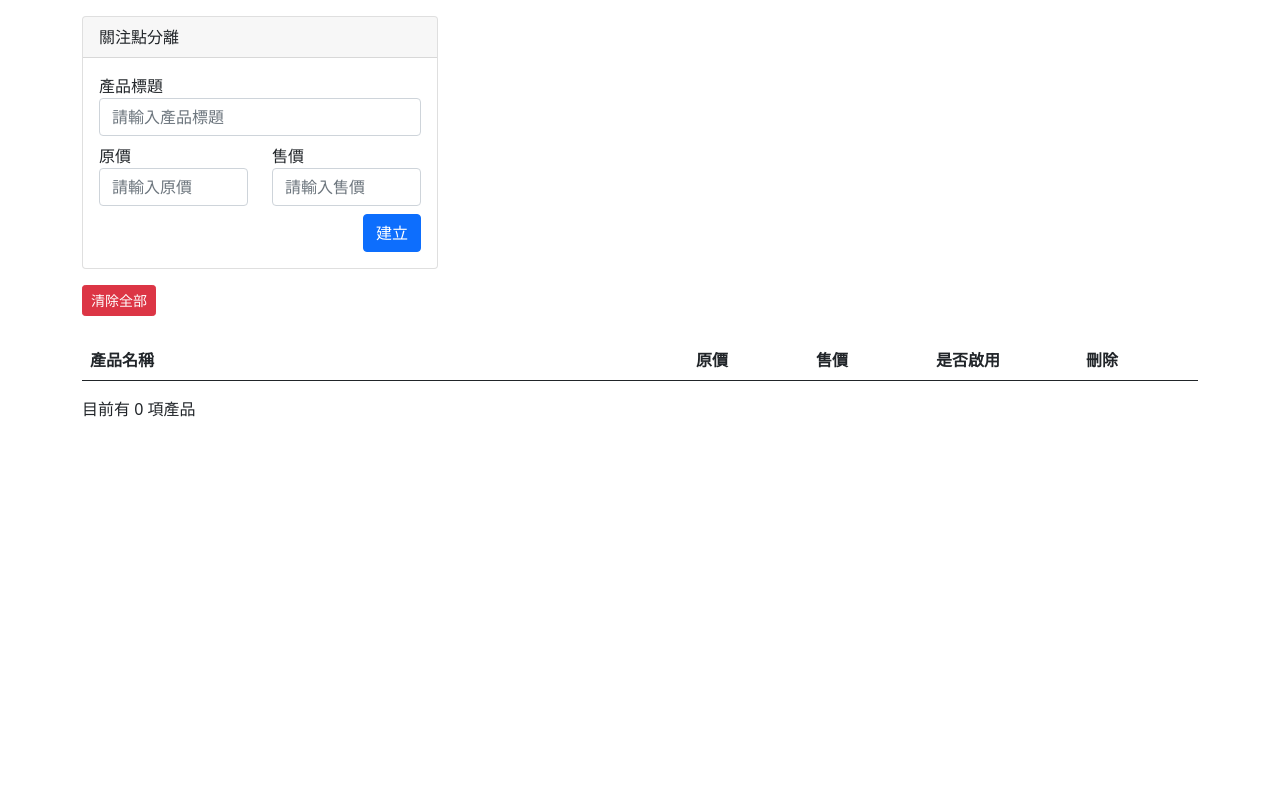
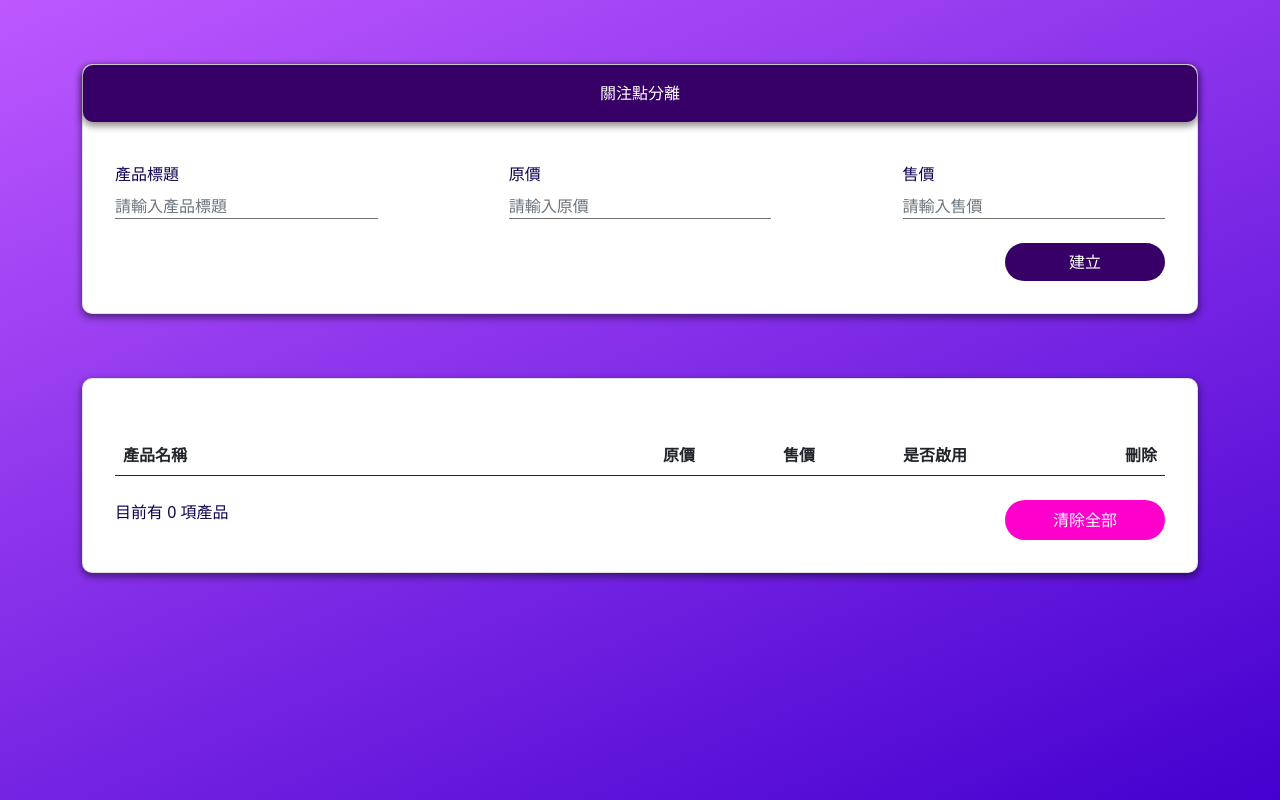
Before and after one commit to echohuiecho/js-SoC-practice, a website: page index.html in a window 1280 px wide. Drawn offline with nearby package versions, Linux system fonts and the light colour scheme.

Commit message:
update form style

```diff
--- a/index.html
+++ b/index.html
@@ -12,29 +12,32 @@
 
 <body>
 	<div class="container">
-        <div class="row py-3">
-            <div class="col-sm-4">
-                <div class="card">
-                    <div class="card-header">關注點分離</div>
+		<div class="row py-3 ml-auto mr-auto mt-5">
+			<div class="col-12">
+				<div class="card input-card">
+					<div class="card-header input-card-header text-center">關注點分離</div>
 					<div class="card-body">
-                        <div class="form-group mb-2">
+
+						<div class="row">
+							<div class="d-flex justify-content-between mt-2">
+								<div class="form-group col-md-3">
 									<label for="title">產品標題</label>
-                            <input id="title" type="text" class="form-control" placeholder="請輸入產品標題" />
+									<input id="title" type="text" class="form-control input-form-control mt-2" placeholder="請輸入產品標題" />
 								</div>
-                        <div class="row mb-2">
-                            <div class="form-group col-md-6">
+								<div class="form-group col-md-3">
 									<label for="origin_price">原價</label>
-                                <input id="origin_price" type="number" min="0" class="form-control"
+									<input id="origin_price" type="number" min="0" class="form-control input-form-control mt-2"
 										placeholder="請輸入原價" />
 								</div>
-                            <div class="form-group col-md-6">
+								<div class="form-group col-md-3">
 									<label for="price">售價</label>
-                                <input id="price" v-model="tempProduct.price" min="0" type="number" class="form-control"
-                                    placeholder="請輸入售價" />
+									<input id="price" v-model="tempProduct.price" min="0" type="number"
+										class="form-control input-form-control mt-2" placeholder="請輸入售價" />
 								</div>
 							</div>
-                        <div class="d-flex justify-content-end">
-                            <button class="btn btn-primary align-self-end" id="addProduct">
+						</div>
+						<div class="d-flex justify-content-end mt-4">
+							<button class="btn btn-addProduct align-self-end" id="addProduct">
 								建立
 							</button>
 						</div>
@@ -42,10 +45,11 @@
 				</div>
 			</div>
 		</div>
-        <button type="button" id="clearAll" class="btn btn-sm btn-danger">
-            清除全部
-        </button>
+
+
 		<div id="productTable">
+			<div class="card input-card mt-5">
+				<div class="card-body">
 					<table class="table mt-4">
 						<thead>
 							<tr>
@@ -53,15 +57,124 @@
 								<th width="120">原價</th>
 								<th width="120">售價</th>
 								<th width="150">是否啟用</th>
-                        <th width="120">刪除</th>
+								<th width="120" class="text-end">刪除</th>
 							</tr>
 						</thead>
 						<tbody id="productList">
 						</tbody>
 					</table>
+					<div class="d-flex justify-content-between mt-4">
+						<p>目前有 <span id="productCount">0</span> 項產品</p>
+						<button type="button" id="clearAll" class="btn btn-clearAll">
+							清除全部
+						</button>
 					</div>
-        <p>目前有 <span id="productCount">0</span> 項產品</p>
+				</div>
+
+			</div>
+
+		</div>
+
 	</div>
 	<script src="main.js"></script>
 </body>
+
+<style>
+	html {
+    min-height: 100%;
+}
+	body {
+		color: #100053;
+		background: linear-gradient(157deg, rgba(189,88,255,1) 0%, rgba(68,0,207,1) 100%);
+		background-repeat: no-repeat;
+	}
+
+	.main-row {
+		max-width: 1200px;
+	}
+
+	.card-body {
+		padding: 2rem 2rem;
+	}
+
+	.input-card {
+		border-radius: 10px !important;
+		box-shadow: 0px 3px 7px 1px rgb(0 0 0 / 45%);
+	}
+
+	.input-card-header {
+		border-radius: 10px !important;
+		background-color: #370067;
+		padding: 1em;
+		color: white;
+		box-shadow: 0px 3px 7px 1px rgb(0 0 0 / 45%);
+	}
+
+	.input-form-control {
+		border-top: none;
+		border-right: none;
+		border-left: none;
+		border-bottom: 1px solid #707070;
+		padding: 0;
+		border-radius: 0 !important;
+	}
+
+	.form-control:focus {
+		border-color: inherit;
+		-webkit-box-shadow: none;
+		box-shadow: none;
+	}
+
+	.btn-addProduct {
+		width: 160px;
+		border-radius: 20px !important;
+		background-color: #370067;
+		color: white;
+	}
+
+	.btn-clearAll {
+		width: 160px;
+		border-radius: 20px !important;
+		background-color: #FF00CC;
+		color: white;
+	}
+	.remove {
+		width: 100px;
+		border-radius: 20px !important;
+		background-color: #FF00CC;
+		color: white;
+	}
+
+	.btn-addProduct:hover,
+	.btn-clearAll:hover,
+	.remove:hover {
+		color: white;
+	}
+
+	.btn-addProduct:focus,
+	.btn-clearAll:focus,
+	.remove:focus,
+	.form-switch .form-check-input:focus {
+		border-color: inherit;
+		-webkit-box-shadow: none;
+		box-shadow: none;
+	}
+	.form-switch .form-check-input {
+    width: 4em;
+		height: 2em;
+		margin-top: 0;
+		margin-bottom: 0;
+		margin-right: 1em;
+		background-color: #CCCCCC;
+		border-color: #CCCCCC;
+	}
+	.form-check-input:checked {
+    background-color: #370067;
+    border-color: #370067;
+	}
+	.table tbody tr td{
+            vertical-align: middle;
+        }
+</style>
+
 </html>
--- a/main.js
+++ b/main.js
@@ -16,10 +16,10 @@ function render (params) {
     template += `
     <tr>
         <td>${item.name}</td>
-        <td>${item.origin_price}</td>
+        <td>${item.originPrice}</td>
         <td>${item.price}</td>
         <td>
-            <div class="form-check form-switch">
+            <div class="form-check form-switch d-flex align-items-center">
                 <input class="form-check-input active" type="checkbox" id="switchCheck" ${
                   item.isEnabled ? 'checked' : ''
                 } data-id="${key}">
@@ -28,7 +28,7 @@ function render (params) {
                 }</label>
             </div>
         </td>
-        <td><button type="button" id="removeProduct" class="btn btn-sm btn-danger remove" data-id="${key}">刪除</button></td>
+        <td><button type="button" id="removeProduct" class="btn remove" data-id="${key}">刪除</button></td>
     </tr>`
   })
   productTable.innerHTML = template
```
Also changed, not shown: .prettierrc.json. Lines whose indentation alone changed are shown as unchanged.
